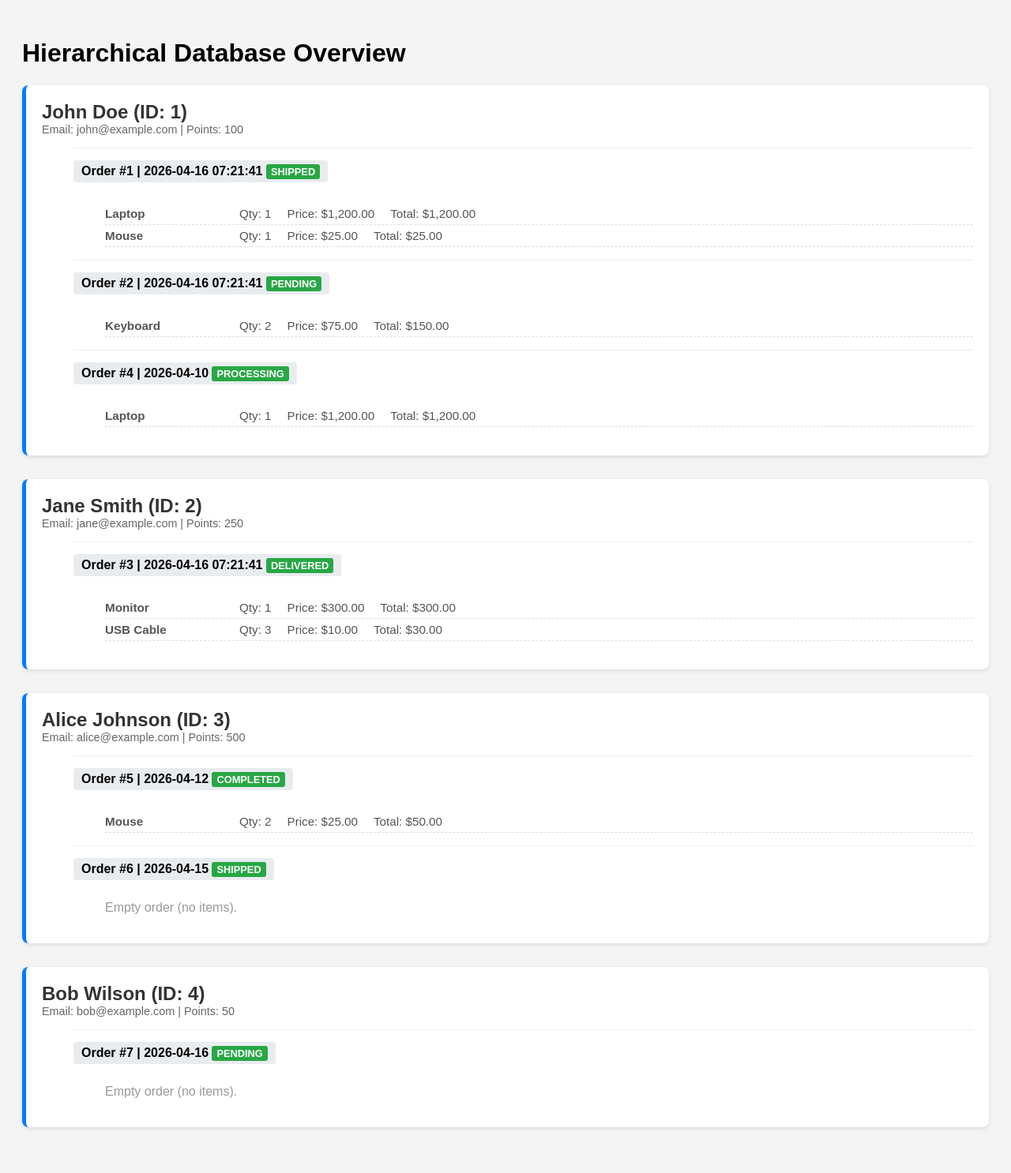
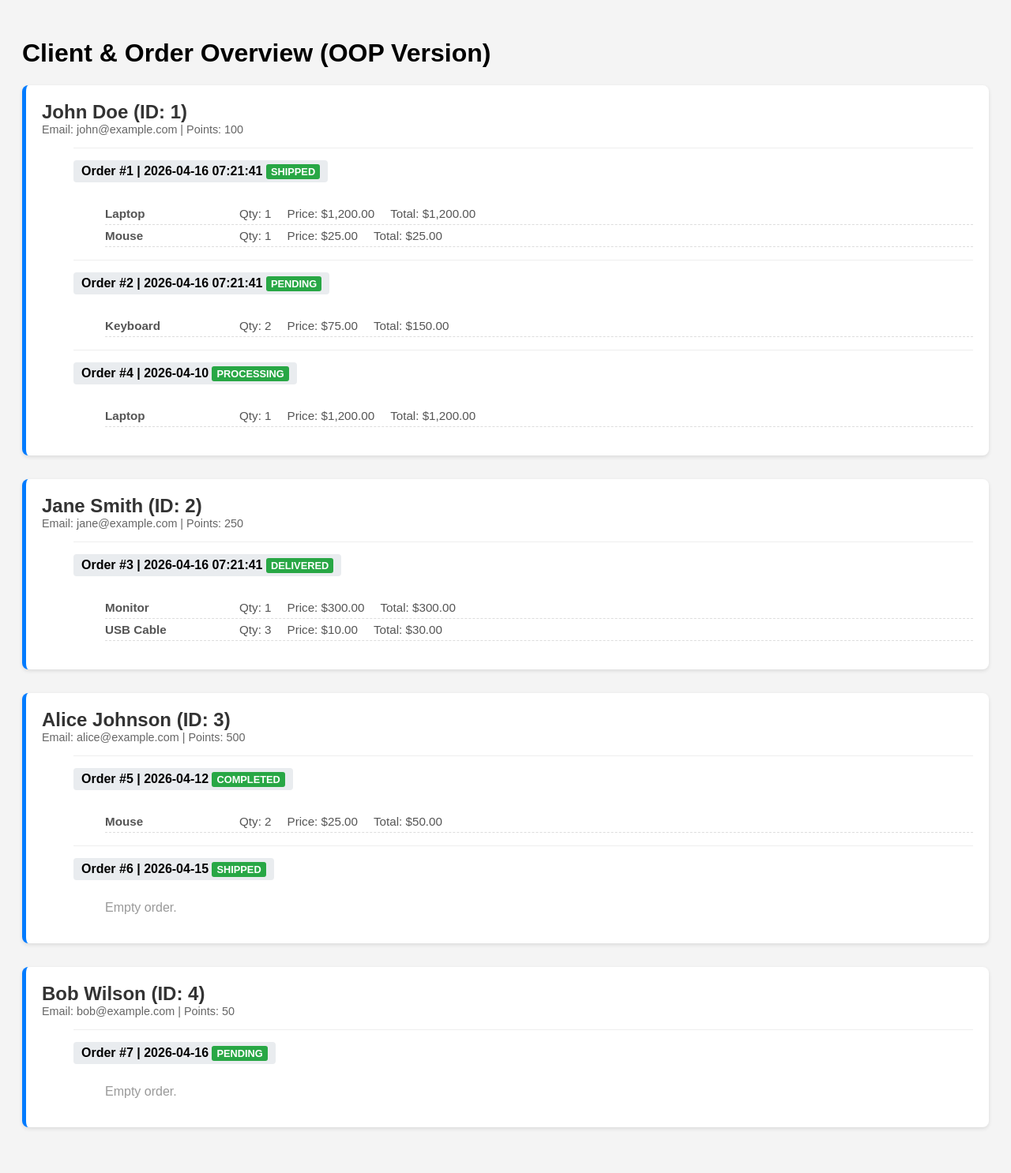
Before and after one commit to CrabVoid/gemini_test, a PHP site: page / in a window 1280 px wide. Shown: the whole page at 79% size. Run offline with PHP 8.4, Linux system fonts and the light colour scheme; data comes from the database, SQL or seed files in the repository.

Commit message:
remade the code into oop

```diff
--- /dev/null
+++ b/ClientRepository.php
@@ -0,0 +1,70 @@
+<?php
+// ClientRepository.php
+require_once 'Database.php';
+require_once 'Models.php';
+
+class ClientRepository {
+    private $pdo;
+
+    public function __construct() {
+        $this->pdo = Database::getInstance()->getConnection();
+    }
+
+    public function getAllWithHierarchy() {
+        $query = "
+            SELECT
+                c.id as client_id, c.firstname, c.lastname, c.email, c.points,
+                o.id as order_id, o.status as order_status, o.order_date,
+                oi.id as item_id, oi.quantity, oi.price_at_purchase,
+                p.name as product_name
+            FROM clients c
+            LEFT JOIN orders o ON c.id = o.client_id
+            LEFT JOIN order_items oi ON o.id = oi.order_id
+            LEFT JOIN products p ON oi.product_id = p.id
+            ORDER BY c.id, o.id, oi.id
+        ";
+
+        $stmt = $this->pdo->query($query);
+        $rawData = $stmt->fetchAll();
+
+        $clients = [];
+        foreach ($rawData as $row) {
+            $cid = $row['client_id'];
+            $oid = $row['order_id'];
+            $iid = $row['item_id'];
+
+            // Map Client
+            if (!isset($clients[$cid])) {
+                $clients[$cid] = new Client(
+                    $cid,
+                    $row['firstname'] . ' ' . $row['lastname'],
+                    $row['email'],
+                    $row['points']
+                );
+            }
+
+            // Map Order
+            if ($oid) {
+                if (!isset($clients[$cid]->orders[$oid])) {
+                    $clients[$cid]->addOrder(new Order(
+                        $oid,
+                        $row['order_status'],
+                        $row['order_date']
+                    ));
+                }
+
+                // Map Item
+                if ($iid) {
+                    $clients[$cid]->orders[$oid]->addItem(new OrderItem(
+                        $iid,
+                        $row['product_name'],
+                        $row['quantity'],
+                        $row['price_at_purchase']
+                    ));
+                }
+            }
+        }
+        return $clients;
+    }
+}
+?>
--- /dev/null
+++ b/Database.php
@@ -0,0 +1,29 @@
+<?php
+// Database.php
+class Database {
+    private static $instance = null;
+    private $pdo;
+
+    private function __construct() {
+        $dbFile = __DIR__ . DIRECTORY_SEPARATOR . 'tasker.db';
+        try {
+            $this->pdo = new PDO("sqlite:" . $dbFile);
+            $this->pdo->setAttribute(PDO::ATTR_ERRMODE, PDO::ERRMODE_EXCEPTION);
+            $this->pdo->setAttribute(PDO::ATTR_DEFAULT_FETCH_MODE, PDO::FETCH_ASSOC);
+        } catch (PDOException $e) {
+            die("Connection error: " . $e->getMessage());
+        }
+    }
+
+    public static function getInstance() {
+        if (self::$instance === null) {
+            self::$instance = new self();
+        }
+        return self::$instance;
+    }
+
+    public function getConnection() {
+        return $this->pdo;
+    }
+}
+?>
--- /dev/null
+++ b/Models.php
@@ -0,0 +1,57 @@
+<?php
+// Models.php
+
+class OrderItem {
+    public $id;
+    public $product;
+    public $qty;
+    public $price;
+
+    public function __construct($id, $product, $qty, $price) {
+        $this->id = $id;
+        $this->product = $product;
+        $this->qty = $qty;
+        $this->price = $price;
+    }
+
+    public function getTotal() {
+        return $this->qty * $this->price;
+    }
+}
+
+class Order {
+    public $id;
+    public $status;
+    public $date;
+    public $items = [];
+
+    public function __construct($id, $status, $date) {
+        $this->id = $id;
+        $this->status = $status;
+        $this->date = $date;
+    }
+
+    public function addItem(OrderItem $item) {
+        $this->items[] = $item;
+    }
+}
+
+class Client {
+    public $id;
+    public $name;
+    public $email;
+    public $points;
+    public $orders = [];
+
+    public function __construct($id, $name, $email, $points) {
+        $this->id = $id;
+        $this->name = $name;
+        $this->email = $email;
+        $this->points = $points;
+    }
+
+    public function addOrder(Order $order) {
+        $this->orders[$order->id] = $order;
+    }
+}
+?>
--- a/index.php
+++ b/index.php
@@ -1,8 +1,15 @@
+<?php
+require_once 'ClientRepository.php';
+
+$repository = new ClientRepository();
+$clients = $repository->getAllWithHierarchy();
+?>
+
 <!DOCTYPE html>
 <html lang="en">
 <head>
     <meta charset="UTF-8">
-    <title>Database Content - Hierarchical View</title>
+    <title>Database Content - OOP Hierarchical View</title>
     <style>
         body { font-family: sans-serif; background-color: #f4f4f4; padding: 20px; }
         .client-card { background: #fff; border-radius: 8px; margin-bottom: 30px; padding: 20px; box-shadow: 0 2px 5px rgba(0,0,0,0.1); border-left: 5px solid #007bff; }
@@ -21,45 +28,43 @@
 </head>
 <body>
 
-<h1>Hierarchical Database Overview</h1>
-
-<?php require_once 'db_connect.php'; ?>
+<h1>Client & Order Overview (OOP Version)</h1>
 
 <?php if (empty($clients)): ?>
     <p>No records found.</p>
 <?php else: ?>
     <?php foreach ($clients as $client): ?>
         <div class="client-card">
-            <!-- LEVEL 1: CLIENT -->
+            <!-- Client Object Properties -->
             <div class="client-info">
-                <h2><?php echo htmlspecialchars($client['info']['name']); ?> (ID: <?php echo $client['info']['id']; ?>)</h2>
+                <h2><?php echo htmlspecialchars($client->name); ?> (ID: <?php echo $client->id; ?>)</h2>
                 <div class="client-meta">
-                    Email: <?php echo htmlspecialchars($client['info']['email']); ?> | Points: <?php echo $client['info']['points']; ?>
+                    Email: <?php echo htmlspecialchars($client->email); ?> | Points: <?php echo $client->points; ?>
                 </div>
             </div>
 
-            <?php if (empty($client['orders'])): ?>
-                <p style="color: #999; margin-left: 40px;">No orders found for this client.</p>
+            <?php if (empty($client->orders)): ?>
+                <p style="color: #999; margin-left: 40px;">No orders found.</p>
             <?php else: ?>
-                <?php foreach ($client['orders'] as $order): ?>
-                    <!-- LEVEL 2: ORDER -->
+                <?php foreach ($client->orders as $order): ?>
+                    <!-- Order Object Properties -->
                     <div class="order-section">
                         <div class="order-header">
-                            Order #<?php echo $order['id']; ?> | <?php echo $order['date']; ?>
-                            <span class="order-status"><?php echo htmlspecialchars($order['status']); ?></span>
+                            Order #<?php echo $order->id; ?> | <?php echo $order->date; ?>
+                            <span class="order-status"><?php echo htmlspecialchars($order->status); ?></span>
                         </div>
 
-                        <?php if (empty($order['items'])): ?>
-                            <p style="color: #999; margin-left: 40px;">Empty order (no items).</p>
+                        <?php if (empty($order->items)): ?>
+                            <p style="color: #999; margin-left: 40px;">Empty order.</p>
                         <?php else: ?>
                             <ul class="items-list">
-                                <?php foreach ($order['items'] as $item): ?>
-                                    <!-- LEVEL 3: ITEM -->
+                                <?php foreach ($order->items as $item): ?>
+                                    <!-- OrderItem Object Properties & Method -->
                                     <li class="item-row">
-                                        <span class="item-product"><?php echo htmlspecialchars($item['product']); ?></span>
-                                        <span>Qty: <?php echo $item['qty']; ?></span>
-                                        <span>Price: $<?php echo number_format($item['price'], 2); ?></span>
-                                        <span>Total: $<?php echo number_format($item['qty'] * $item['price'], 2); ?></span>
+                                        <span class="item-product"><?php echo htmlspecialchars($item->product); ?></span>
+                                        <span>Qty: <?php echo $item->qty; ?></span>
+                                        <span>Price: $<?php echo number_format($item->price, 2); ?></span>
+                                        <span>Total: $<?php echo number_format($item->getTotal(), 2); ?></span>
                                     </li>
                                 <?php endforeach; ?>
                             </ul>
```
